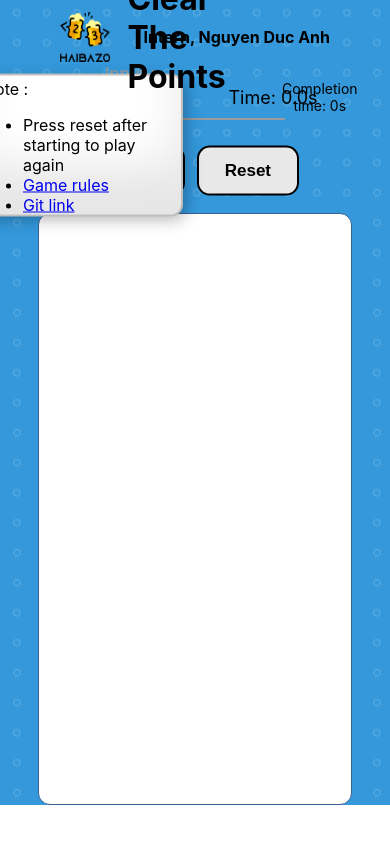
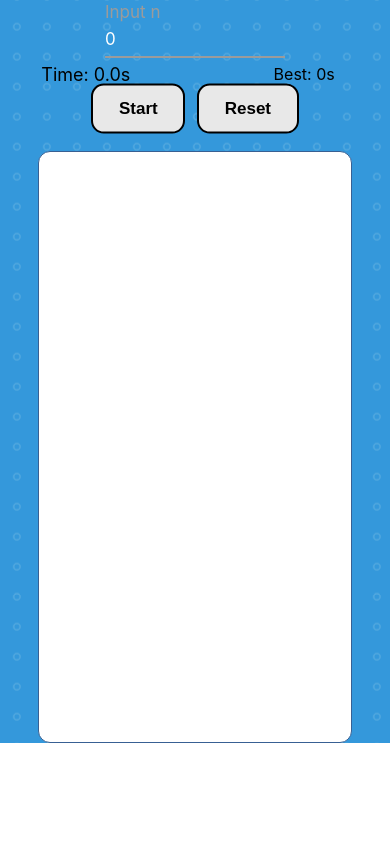
Before and after one commit to DucAnh9981/MyGame, a React (Create React App) app: page / in a window 390 px wide. Built offline with nearby package versions, Linux system fonts and the light colour scheme.

Commit message:
add responsive

```diff
--- a/src/App.css
+++ b/src/App.css
@@ -32,3 +32,8 @@
     transform: translate(20%, 20%);
   }
 }
+@media (max-width: 480px) {
+  .header ,.guide{
+    display: none;
+  }
+}
--- a/src/App.js
+++ b/src/App.js
@@ -6,9 +6,16 @@ import Guide from "./components/Guide";
 function App() {
   return (
     <div class="container">
+      <div className="header">
       <Header />
+      </div>
+
+
       <Game />
+      <div className="guide">
       <Guide />
+      </div>
+
     </div>
   );
 }
--- a/src/components/Game/game.css
+++ b/src/components/Game/game.css
@@ -14,7 +14,7 @@
   top: 12%;
   left: 82%;
   transform: translate(-50%, -50%);
-  font-size: 14px;
+  font-size: 16px;
 }
 .text-input {
   position: absolute;
@@ -158,3 +158,13 @@
   color: black;
   font-size: 13px;
 }
+@media (max-width: 580px) {
+  .final-time{
+    left: 78%;
+    top: 10%;
+  }
+  .time{
+    left: 22%;
+    top: 10%;
+  }
+}
--- a/src/components/Game/index.js
+++ b/src/components/Game/index.js
@@ -88,7 +88,7 @@ function Game() {
         <label>Time: {time.toFixed(1)}s</label>
       </div>
 
-        <label className="final-time">Completion time: {finalTime}s</label>
+        <label className="final-time">Best: {finalTime}s</label>
 
       <button
         className="reset-button"
```
